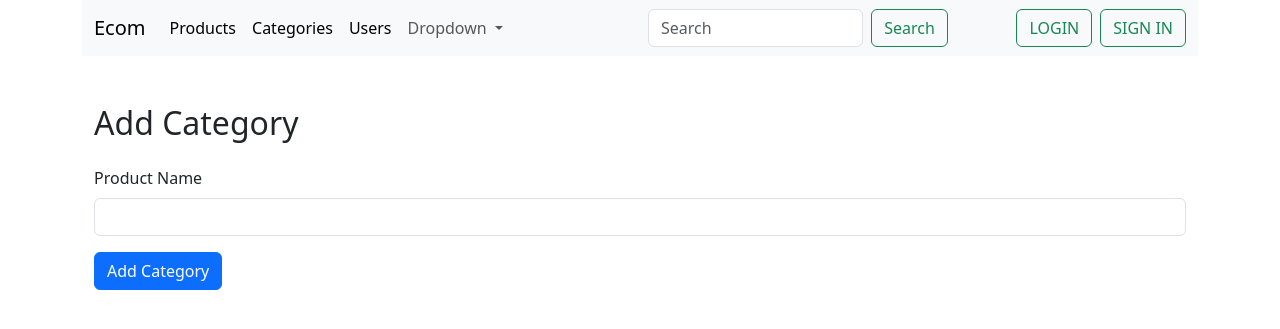
After one commit to TheK001/Ecom, a Django app: page /products/add_c/ in a window 1280 px wide. The commit adds this page. Shown: the top 329 px of the page. Run offline with Django 5.2, Linux system fonts and the light colour scheme; parts of the project's set-up code (start-up, migrations or seed data) failed here and were passed over.

Commit message:
add product and categories done1

```diff
--- a/ecom/urls.py
+++ b/ecom/urls.py
@@ -16,6 +16,8 @@ Including another URLconf
 """
 from django.contrib import admin
 from django.urls import path, include
+from django.conf.urls.static import static
+from django.conf import settings
 
 urlpatterns = [
     path('admin/', admin.site.urls),
@@ -23,4 +25,4 @@ urlpatterns = [
     path('accounts/', include('accounts.urls')),
     path('products/', include('products.urls')),
     path('api/accounts/', include('accounts.api.urls')),
-]
+] + static(settings.MEDIA_URL, document_root=settings.MEDIA_ROOT)
--- a/products/forms.py
+++ b/products/forms.py
@@ -1,7 +1,12 @@
 from django import forms
-from .models import Product
+from .models import Product, Category
 
 class ProductForm(forms.ModelForm):
     class Meta:
         model = Product
-        fields = ['name', 'description', 'price', 'stock', 'image']
+        fields = ['name', 'description', 'price', 'stock', 'image', 'category']
+
+class CategoryForm(forms.ModelForm):
+    class Meta:
+        model = Category
+        fields = ['name']
--- a/products/models.py
+++ b/products/models.py
@@ -1,14 +1,21 @@
 from django.db import models
+
+class Category(models.Model):
+    name = models.CharField(max_length=255)
+
+    def __str__(self):
+        return self.name
 
 class Product(models.Model):
     name = models.CharField(max_length=255)
     description = models.TextField()
     price = models.DecimalField(max_digits=10, decimal_places=2)
     stock = models.IntegerField()
-    category = models.CharField(max_length=255)
+    category = models.ForeignKey(Category, on_delete=models.CASCADE, related_name='products')
     image = models.ImageField(upload_to='products/')
     created_at = models.DateTimeField(auto_now_add=True)
     updated_at = models.DateTimeField(auto_now=True)
 
+
     def __str__(self):
         return self.name
--- /dev/null
+++ b/products/templates/add_category.html
@@ -0,0 +1,22 @@
+{% extends 'layouts/base.html' %}
+{% load static %}
+{% block context %}
+<div class="container mt-5">
+    <h2 class="mb-4">Add Category</h2>
+
+    {% if messages %}
+        {% for message in messages %}
+            <div class="alert alert-{{ message.tags }}">{{ message }}</div>
+        {% endfor %}
+    {% endif %}
+
+    <form method="POST" action="{% url 'add_category' %}">
+        {% csrf_token %}
+        <div class="mb-3">
+            <label for="name" class="form-label">Product Name</label>
+            <input type="text" class="form-control" id="name" name="name" required>
+        </div>
+        <button type="submit" class="btn btn-primary">Add Category</button>
+    </form>
+</div>
+{% endblock context %}
--- a/products/urls.py
+++ b/products/urls.py
@@ -2,8 +2,10 @@ from django.urls import path
 from . import views
 
 urlpatterns = [
-    path('add/', views.add_product, name='add_product'),
-    path('list/', views.list_product, name='products'),
+    path('add_p/', views.add_product, name='add_product'),
+    path('add_c/', views.add_category, name='add_category'),
+    path('list_p/', views.list_product, name='products'),
+    path('list_c/', views.list_category, name='categories'),
     # path('detail/<int:pk>/', views.product_detail, name='product_detail'),
     # path('update/<int:pk>/', views.update_product, name='update_product'),
     # path('delete/<int:pk>/', views.delete_product, name='delete_product'),
--- a/products/views.py
+++ b/products/views.py
@@ -1,18 +1,22 @@
 from django.shortcuts import render, redirect
-from .models import Product
-from .forms import ProductForm
+from .models import Product, Category
+from .forms import ProductForm, CategoryForm
 
 def add_product(request):
+    categories = Category.objects.all()  # Fetch categories for the dropdown
     if request.method == 'POST':
         form = ProductForm(request.POST, request.FILES)
         if form.is_valid():
             form.save()
-            return redirect('product_list')
+            return redirect('products')  # Redirect to the product list after adding the product
+        else:
+            print(form.errors)  # Debugging: Print form errors to the console
     else:
         form = ProductForm()
-        context = {
-            'form': form,
-        }
+    context = {
+        'form': form,
+        'categories': categories,  # Pass categories to the template
+    }
     return render(request, 'add_product.html', context)
 
 def list_product(request):
@@ -22,15 +26,27 @@ def list_product(request):
     }
     return render(request, 'product_list.html', context)
 
+from django.contrib import messages
+
 def add_category(request):
     if request.method == 'POST':
         form = CategoryForm(request.POST)
         if form.is_valid():
             form.save()
-            return redirect('category_list')
+            messages.success(request, "Category added successfully!")  # Success message
+            return redirect('add_category')  # Redirect to the same page to clear POST data
+        else:
+            messages.error(request, "Failed to add category. Please correct the errors below.")  # Error message
     else:
         form = CategoryForm()
-        context = {
-            'form': form,
-        }
+    context = {
+        'form': form,
+    }
     return render(request, 'add_category.html', context)
+
+def list_category(request):
+    categories = Category.objects.all()
+    context = {
+        'categories': categories,
+    }
+    return render(request, 'category_list.html', context)
--- a/templates/layouts/base.html
+++ b/templates/layouts/base.html
@@ -13,7 +13,12 @@
     <div class="container">
         {% include 'layouts/navbar.html' %}
         {% block context %}
-
+             <div class="d-flex justify-content-end">
+                <div class="d-flex flex-column m-3" style="width: 200px;">
+                    <a href="{% url "add_product" %}" class="btn btn-primary mb-2 w-100">Add Product</a>
+                    <a href="{% url "add_category" %}" class="btn btn-primary w-100">Add Category</a>
+                </div>
+            </div>
         {% endblock context %}
     </div>
 
--- a/templates/layouts/navbar.html
+++ b/templates/layouts/navbar.html
@@ -8,6 +8,9 @@
       <ul class="navbar-nav me-auto mb-2 mb-lg-0">
         <li class="nav-item">
           <a class="nav-link active" aria-current="page" href="{% url "products" %}">Products</a>
+        </li>
+        <li class="nav-item">
+          <a class="nav-link active" aria-current="page" href="{% url "categories" %}">Categories</a>
         </li>
         <li class="nav-item">
           <a class="nav-link active" aria-current="page" href="{% url "users" %}">Users</a>
```
Also changed, not shown: ecom/settings.py (+8 -0 lines), products/templates/add_product.html (+18 -12 lines), products/templates/category_list.html (added, +33 -0 lines), products/templates/product_list.html (+20 -12 lines), products/migrations/0002_category_remove_product_category_product_ctegory.py (added), products/migrations/0003_rename_ctegory_product_category.py (added), products/static/images/P1.png (added).
